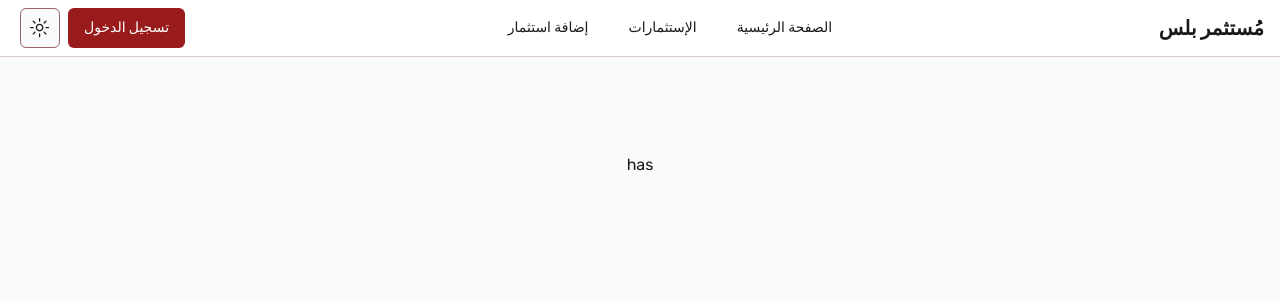
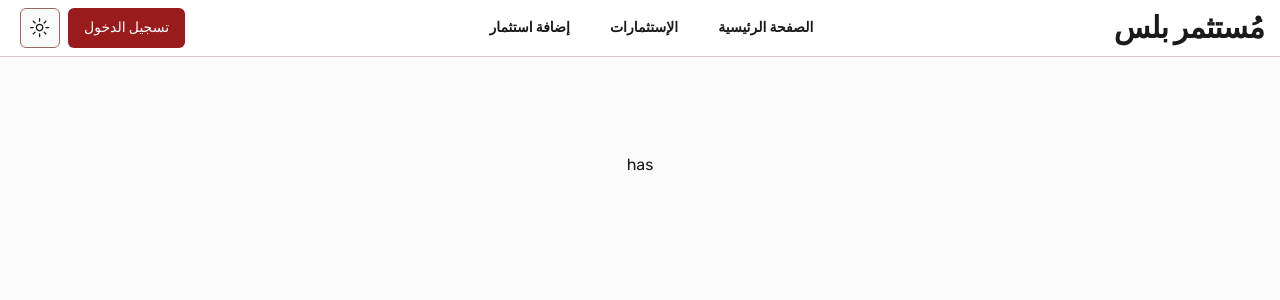
Before and after one commit to HassanAlabdulal/Mostathmer-plus, a Next.js app: page / in a window 1280 px wide. Shown: the top 300 px of the page. Built offline with nearby package versions, Linux system fonts and the light colour scheme.

Commit message:
enhance: change main text sizes

```diff
--- a/components/navbar.tsx
+++ b/components/navbar.tsx
@@ -52,7 +52,11 @@ export default function Navbar() {
       <NavigationMenu className="mx-auto">
         <NavigationMenuList className="container h-14 px-4 w-screen flex justify-between ">
           <NavigationMenuItem className="font-bold flex">
-            <a href="/" className="ml-2 font-bold text-xl flex">
+            <a
+              href="/"
+              className="scroll-m-20 text-2xl font-bold tracking-tight
+                    lg:text-3xl rounded-xl "
+            >
               {/* <LogoIcon /> */}
               مُستثمر بلس
             </a>
@@ -74,7 +78,10 @@ export default function Navbar() {
 
               <SheetContent side={"left"}>
                 <SheetHeader>
-                  <SheetTitle className="font-bold text-xl">
+                  <SheetTitle
+                    className="scroll-m-20 text-2xl font-bold tracking-tight
+                     rounded-xl"
+                  >
                     مُستثمر بلس
                   </SheetTitle>
                 </SheetHeader>
@@ -103,7 +110,7 @@ export default function Navbar() {
               <a
                 href={route.href}
                 key={i}
-                className={`text-[17px] ${buttonVariants({
+                className={`font-semibold text-lg ${buttonVariants({
                   variant: "ghost",
                 })}`}
               >
```
